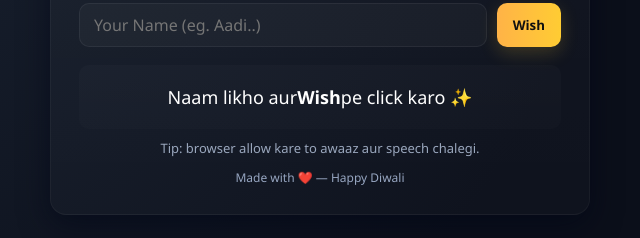
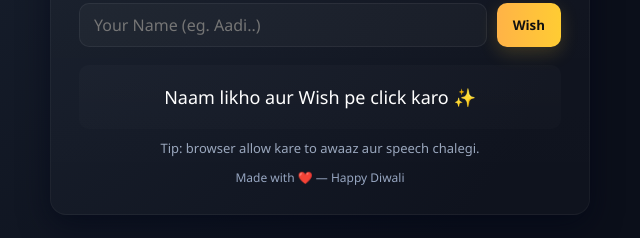
Before and after one commit to adityagautam01/Diwali-wishes.., a plain HTML site: page index.html in a window 1280 px wide. Shown: the part 343-581 px from the top of the page, 320-960 px from the left. Drawn offline with Linux system fonts and the light colour scheme.

Commit message:
Initial project upload

```diff
--- a/index.html
+++ b/index.html
@@ -98,7 +98,7 @@
         <button id="wishBtn">Wish</button>
       </div>
 
-      <div id="wishBox" class="wish">Naam likho aur <strong> Wish </strong> pe click karo ✨</div>
+      <div id="wishBox" class="wish">Naam likho aur Wish pe click karo ✨</div>
       <div class="small">Tip: browser allow kare to awaaz aur speech chalegi.</div>
       <div class="footer">Made with ❤️ — Happy Diwali</div>
     </div>
```
